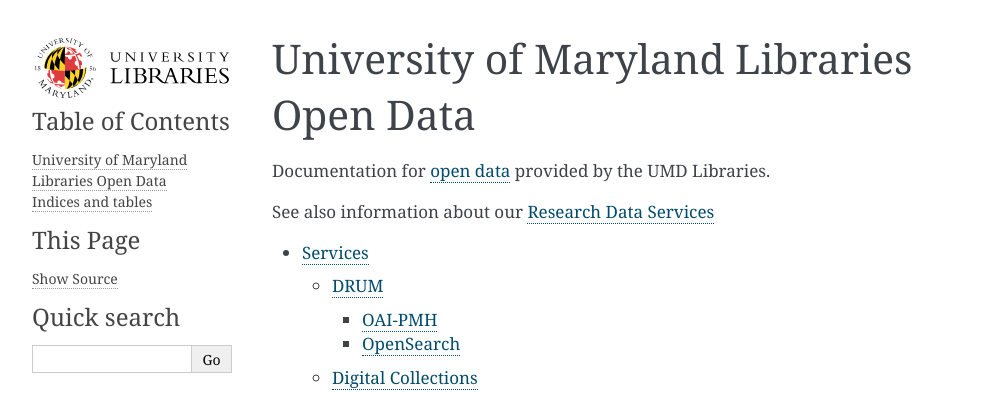
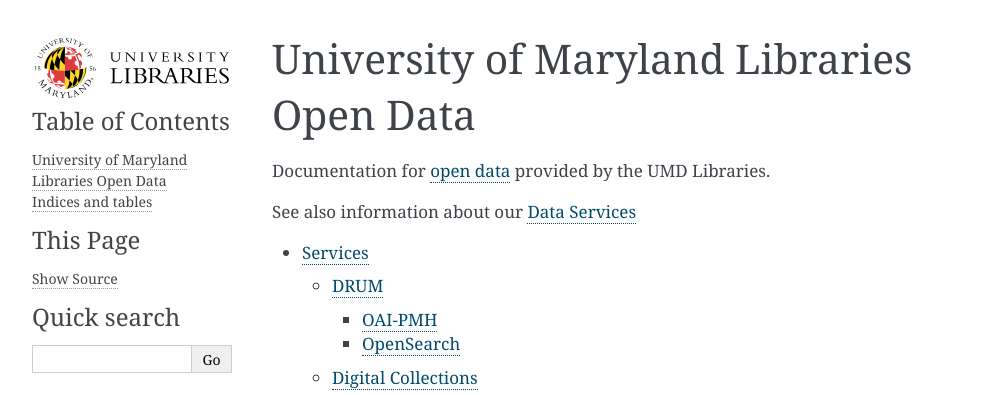
Before and after one commit to wallberg-umd/umd-lib-opendata, a Sphinx documentation site: the page built from source/index.rst, in a window 1280 px wide. Shown: the top 395 px of the page, without its empty margins (148-1141 px from the left). Built offline with Sphinx 7.4.7, drawn with Linux system fonts in a browser that asks for light colours.

Commit message:
Update Data Services link

```diff
--- a/source/index.rst
+++ b/source/index.rst
@@ -9,8 +9,8 @@
 Documentation for `open data <https://en.wikipedia.org/wiki/Open_data>`_
 provided by the UMD Libraries.
 
-See also information about our `Research Data Services
-<https://www.lib.umd.edu/data>`_
+See also information about our `Data Services
+<https://www.lib.umd.edu/research/data>`_
 
 .. toctree::
 
```
